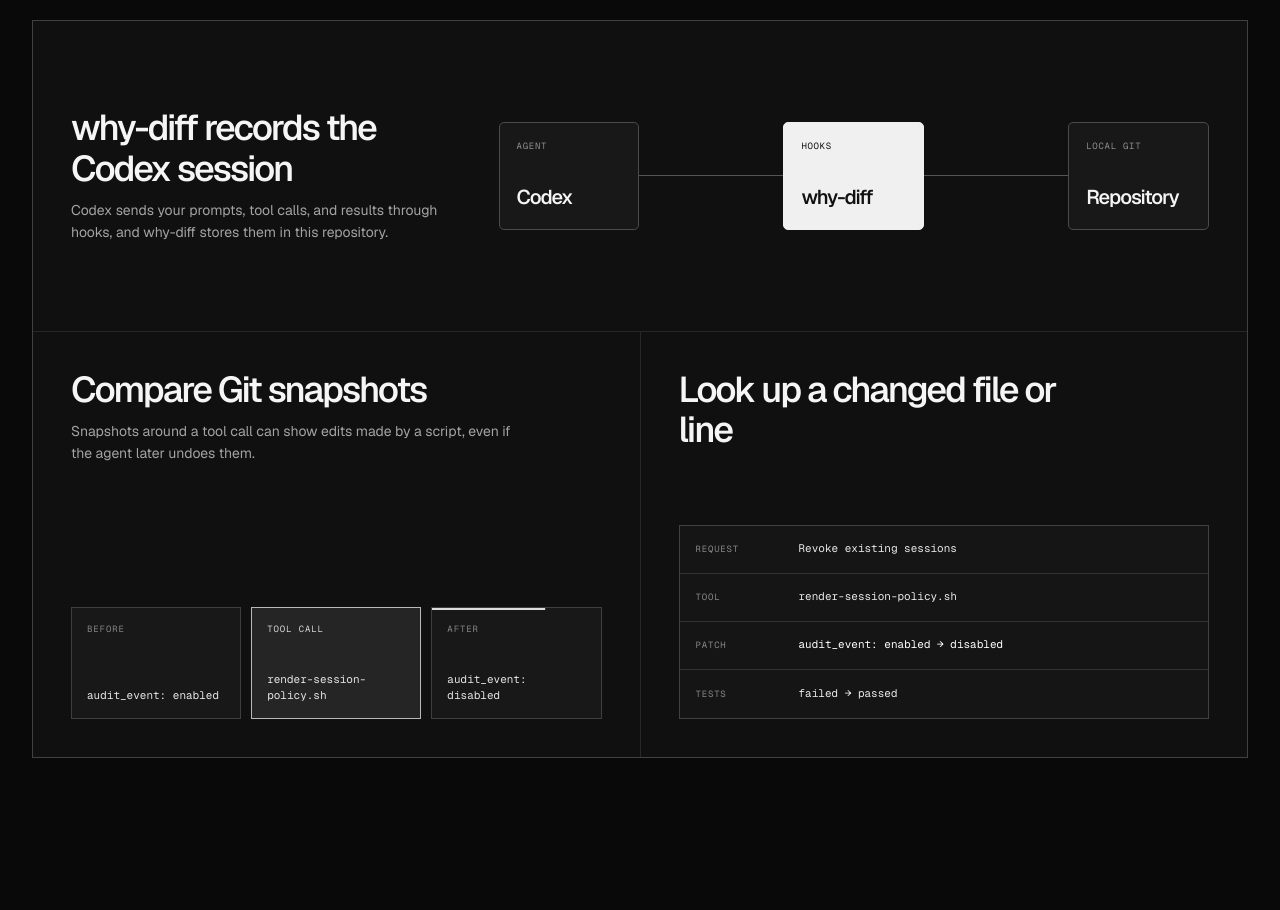
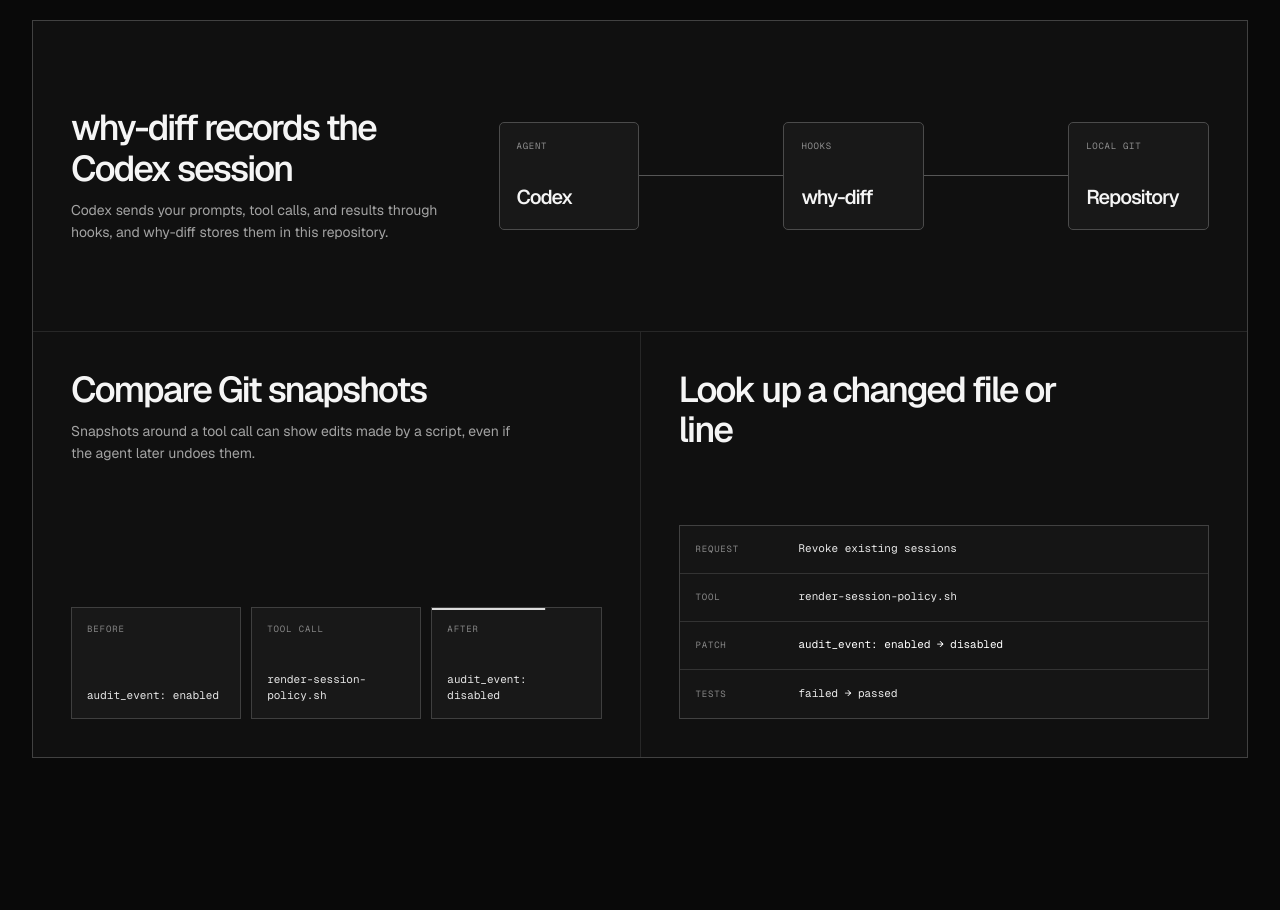
Before and after one commit to prsuyal/why-diff, a Next.js app in the folder website/: page / in a window 1280 px wide. Shown: the part 3060-3970 px from the top of the page. Built offline with nearby package versions, Linux system fonts and the light colour scheme.

Commit message:
Use uniform styling in capture diagrams

```diff
--- a/website/src/app/page.tsx
+++ b/website/src/app/page.tsx
@@ -62,7 +62,7 @@ export default function Home() {
             <div className="flow-graph" role="img" aria-label="Codex hook events flow into why-diff and local Git evidence">
               <div className="flow-node"><small>AGENT</small><strong>Codex</strong></div>
               <div className="flow-connector" />
-              <div className="flow-node flow-node-main"><small>HOOKS</small><strong>why-diff</strong></div>
+              <div className="flow-node"><small>HOOKS</small><strong>why-diff</strong></div>
               <div className="flow-connector" />
               <div className="flow-node"><small>LOCAL GIT</small><strong>Repository</strong></div>
             </div>
@@ -72,7 +72,7 @@ export default function Home() {
             <p>Snapshots around a tool call can show edits made by a script, even if the agent later undoes them.</p>
             <div className="checkpoint-visual" role="img" aria-label="The policy value changed during the generator call">
               <div className="checkpoint-card"><span>BEFORE</span><code>audit_event: enabled</code></div>
-              <div className="checkpoint-card checkpoint-tool"><span>TOOL CALL</span><code>render-session-policy.sh</code></div>
+              <div className="checkpoint-card"><span>TOOL CALL</span><code>render-session-policy.sh</code></div>
               <div className="checkpoint-card"><span>AFTER</span><code>audit_event: disabled</code></div>
             </div>
           </article>
--- a/website/src/app/visuals.css
+++ b/website/src/app/visuals.css
@@ -20,8 +20,6 @@
 .flow-node { width: clamp(105px, 11vw, 145px); height: 108px; flex: none; display: flex; flex-direction: column; justify-content: space-between; padding: 17px; border: 1px solid #4b4b4b; border-radius: 5px; background: #181818; }
 .flow-node small { color: #8e8e8e; font: 9px var(--font-geist-mono), monospace; letter-spacing: .08em; }
 .flow-node strong { color: #f5f5f5; font-size: 20px; font-weight: 550; letter-spacing: -.05em; }
-.flow-node-main { border-color: #f0f0f0; background: #f0f0f0; }
-.flow-node-main small, .flow-node-main strong { color: #111; }
 .flow-connector { position: relative; flex: 1; min-width: 48px; height: 1px; overflow: hidden; background: #565656; }
 .flow-connector::after { content: ""; position: absolute; top: 0; left: 0; width: 18px; height: 1px; opacity: 0; background: #eee; animation: flow-trace 7.8s linear infinite; }
 .flow-connector:nth-of-type(4)::after { animation-delay: 2.6s; }
@@ -33,8 +31,6 @@
 .checkpoint-card:nth-child(3)::before { animation-delay: 5.2s; }
 .checkpoint-card span { color: #858585; font: 9px var(--font-geist-mono), monospace; letter-spacing: .1em; }
 .checkpoint-card code { color: #e6e6e6; font: 11px/1.4 var(--font-geist-mono), monospace; overflow-wrap: anywhere; }
-.checkpoint-tool { border-color: #b8b8b8; background: #252525; }
-.checkpoint-tool span { color: #d6d6d6; }
 
 .evidence-table { margin-top: auto; border: 1px solid #414141; background: #151515; }
 .evidence-table > div { min-height: 48px; display: grid; grid-template-columns: 88px minmax(0, 1fr); align-items: center; gap: 15px; padding: 10px 16px; border-bottom: 1px solid #333; }
```
